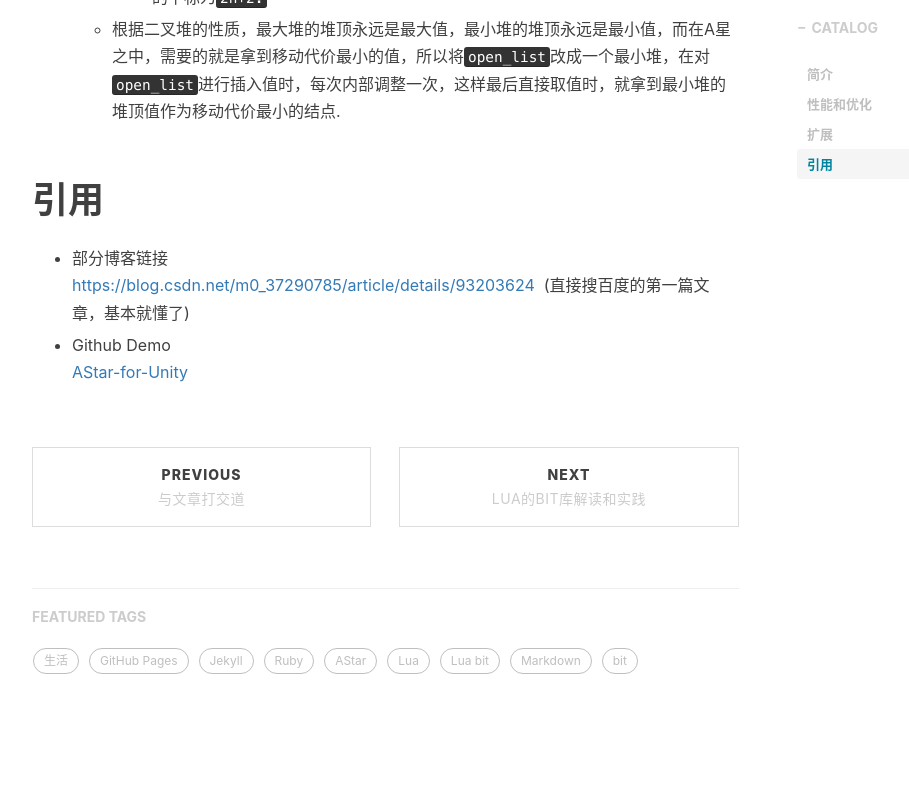
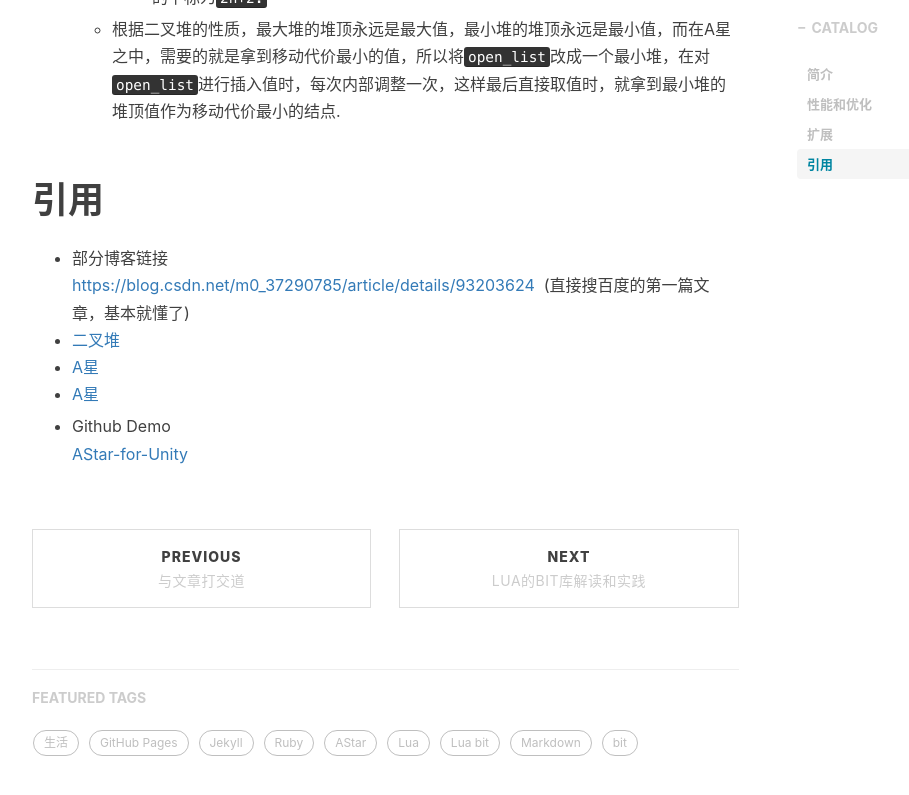
Before and after one commit to ZhongChunHao/xiaohao.github.io, a Jekyll site: the page built from _posts/2020-1-18-AStar.md, in a window 1280 px wide and 900 px high, scrolled down 1714 px. Shown: the top 795 px of the window, without its empty margins (233-1142 px from the left). Built offline with Jekyll 4.4.1, drawn with Linux system fonts in a browser that asks for light colours; nearby versions of some CDN libraries; comment, search, counter and statistics services are not loaded.

Commit message:
Update 2020-1-18-AStar.md
更新A星寻路链接

```diff
--- a/_posts/2020-1-18-AStar.md
+++ b/_posts/2020-1-18-AStar.md
@@ -46,6 +46,9 @@ tags:
 # 引用
   - 部分博客链接
   [https://blog.csdn.net/m0_37290785/article/details/93203624](https://blog.csdn.net/m0_37290785/article/details/93203624)&#160;&#160;(直接搜百度的第一篇文章，基本就懂了)
+  - [二叉堆](https://blog.csdn.net/xiao__jia__jia/article/details/82755722)
+  - [A星](http://www.cppblog.com/mythit/archive/2009/04/19/80492.aspx)
+  - [A星](https://www.cnblogs.com/leoin2012/p/3899822.html)
 
   - Github Demo
   [AStar-for-Unity](https://github.com/ZhongChunHao/AStar-for-Unity)
```
